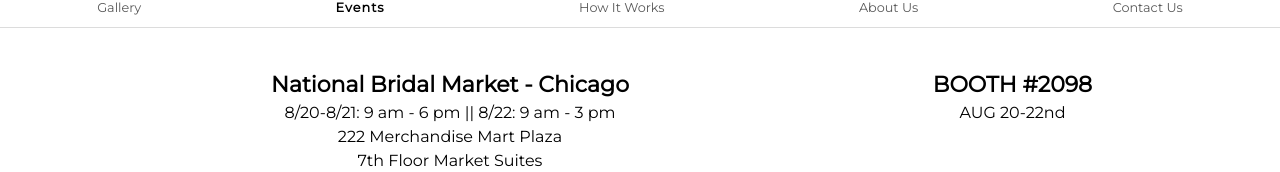
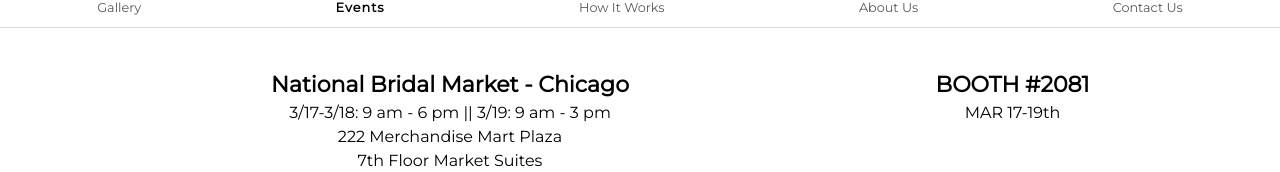
Before and after one commit to BurnsBlink/Amoretalla, a React (Create React App) app: page /events in a window 1280 px wide. Shown: the part 341-513 px from the top of the page. Built offline with nearby package versions, Linux system fonts and the light colour scheme.

Commit message:
update event dates

```diff
--- a/src/events/Events.js
+++ b/src/events/Events.js
@@ -9,14 +9,14 @@
           <div className="row">
           <div className="col">
               <span className='eventTitle'>National Bridal Market - Chicago<br></br></span>
-              <span className='eventTime'>8/20-8/21: 9 am - 6 pm || 8/22: 9 am - 3 pm<br></br></span>
+              <span className='eventTime'>3/17-3/18: 9 am - 6 pm || 3/19: 9 am - 3 pm<br></br></span>
               <span className='eventLocation'>222 Merchandise Mart Plaza<br></br></span>
               <span className='eventLocation'>7th Floor Market Suites<br></br></span>
               <span className='eventCity'>Chicago, IL 60654<br></br></span>
             </div>
             <div className='col-4 eventDate'>
-              <span className='eventTitle'>BOOTH #2098</span><br />
-              <span className='eventTime'>AUG 20-22nd</span>
+              <span className='eventTitle'>BOOTH #2081</span><br />
+              <span className='eventTime'>MAR 17-19th</span>
             </div>
           </div>
         </a>
```
